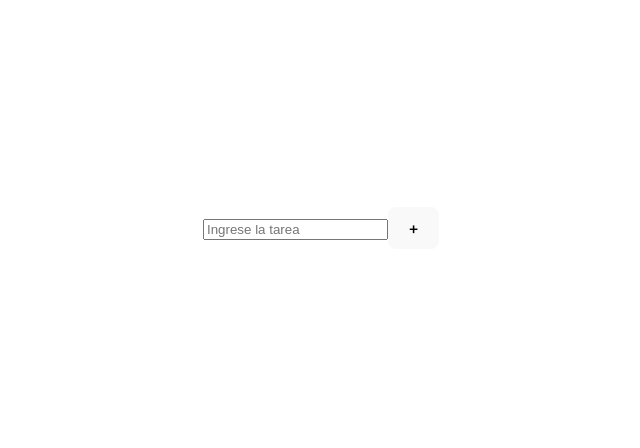
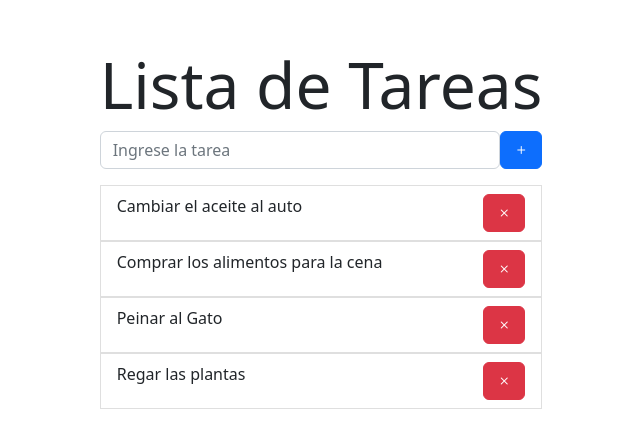
Before and after one commit to cristianq3/Ejercicio-4-React, a React (Vite) app in the folder ReactEjercicio4/: page / in a window 1280 px wide. Shown: the part 172-620 px from the top of the page, without its empty margins (319-959 px from the left). Built offline with nearby package versions, Linux system fonts and the light colour scheme.

Commit message:
Se agrega lista de tareas.

```diff
--- a/ReactEjercicio4/package.json
+++ b/ReactEjercicio4/package.json
@@ -11,8 +11,10 @@
   },
   "dependencies": {
     "bootstrap": "^5.2.3",
+    "bootstrap-icons": "^1.10.5",
     "react": "^18.2.0",
     "react-bootstrap": "^2.7.4",
+    "react-bootstrap-icons": "^1.10.3",
     "react-dom": "^18.2.0"
   },
   "devDependencies": {
--- a/ReactEjercicio4/src/App.jsx
+++ b/ReactEjercicio4/src/App.jsx
@@ -1,16 +1,15 @@
-import { useState } from 'react'
+import "bootstrap/dist/css/bootstrap.min.css";
+import "bootstrap-icons/font/bootstrap-icons.css";
 
-import './App.css'
-import Input from './components/Input'
+import "./App.css";
+import FormularioTareas from "./components/FormularioTareas";
 
 function App() {
-
-
   return (
     <>
-    <Input></Input>
+      <FormularioTareas></FormularioTareas>
     </>
-  )
+  );
 }
 
-export default App
+export default App;
--- /dev/null
+++ b/ReactEjercicio4/src/components/FormularioTareas.jsx
@@ -0,0 +1,23 @@
+import Button from "react-bootstrap/Button";
+import Form from "react-bootstrap/Form";
+import ListaTareas from "./ListaTareas";
+
+function Input() {
+  return (
+    <section>
+      <h1 className="display-3">Lista de Tareas</h1>
+    <Form>
+      <Form.Group className="mb-3 d-flex" controlId="tarea">
+        <Form.Control type="text" placeholder="Ingrese la tarea" />
+        <Button variant="primary" type="submit">
+        <i className="bi bi-plus"></i>
+        </Button>
+      </Form.Group>
+    </Form>
+
+    <ListaTareas></ListaTareas>
+    </section>
+  );
+}
+
+export default Input;
--- a/ReactEjercicio4/src/components/Input.jsx
+++ /dev/null
@@ -1,19 +0,0 @@
-import Button from 'react-bootstrap/Button';
-import Form from 'react-bootstrap/Form';
-
-function Input() {
-  return (
-    <Form>
-      <Form.Group className="mb-3 d-flex" controlId="tarea">
-
-        <Form.Control type="text" placeholder="Ingrese la tarea" />
-        <Button variant="primary" type="submit">
-       +
-      </Button>
-      </Form.Group>
-
-    </Form>
-  );
-}
-
-export default Input;
--- a/ReactEjercicio4/src/components/ItemTarea.jsx
+++ b/ReactEjercicio4/src/components/ItemTarea.jsx
@@ -0,0 +1,16 @@
+import { Button, ListGroup } from "react-bootstrap";
+
+const ItemTarea = ({ tarea }) => {
+  return (
+    <div>
+      <ListGroup.Item className="d-flex justify-content-between">
+        {tarea}
+        <Button variant="danger">
+          <i className="bi bi-x"></i>
+        </Button>
+      </ListGroup.Item>
+    </div>
+  );
+};
+
+export default ItemTarea;
--- /dev/null
+++ b/ReactEjercicio4/src/components/ListaTareas.jsx
@@ -0,0 +1,16 @@
+import ListGroup from 'react-bootstrap/ListGroup';
+import ItemTarea from './ItemTarea';
+
+function ListaTareas() {
+  return (
+    <ListGroup>
+   <ItemTarea tarea="Cambiar el aceite al auto"></ItemTarea>
+   <ItemTarea tarea="Comprar los alimentos para la cena"></ItemTarea>
+   <ItemTarea tarea="Peinar al Gato"></ItemTarea>
+   <ItemTarea tarea="Regar las plantas"></ItemTarea>
+
+    </ListGroup>
+  );
+}
+
+export default ListaTareas;
```
Also changed, not shown: ReactEjercicio4/src/components/Formulario.jsx (deleted), 1 other file (tests, documents, lock files or other folders).
